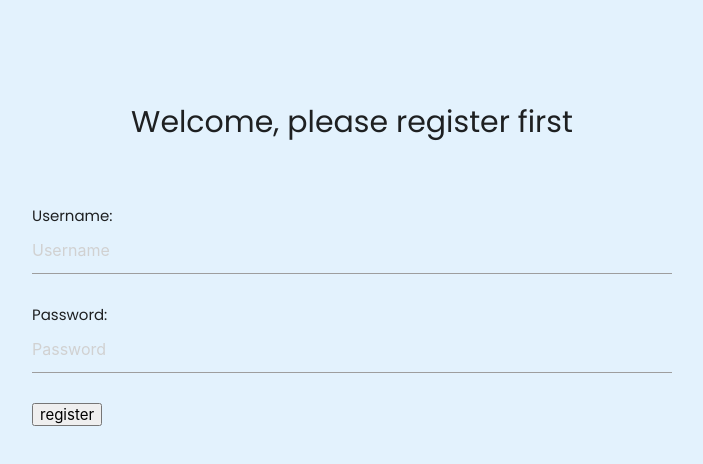
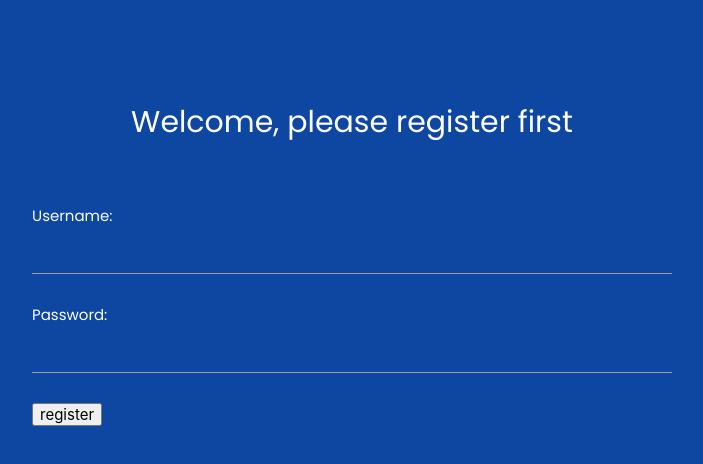
Before and after one commit to comp426-2022-spring/a99-pleione, a website: page static/registration.html in a window 1280 px wide. Shown: the whole page, without its empty margins (288-991 px from the left). Drawn offline with nearby package versions, Linux system fonts and the light colour scheme.

Commit message:
further styling

```diff
--- a/static/registration.html
+++ b/static/registration.html
@@ -27,15 +27,15 @@
     }
 </style>
 
-<body style="background-color: #e3f2fd;">
+<body style="background-color: #0d47a1; color: white;">
     <div style="width: 50%;">
         <p style="position: relative;text-align: center; font-size: 30px; bottom: 30px; font-size: 30px;">Welcome, please register first</p>
         <form action="/register" method="post">
             <!-- user input-->
             Username:<br>
-            <input type="text" name="username" placeholder="Username" required><br><br> Password:
+            <input type="text" name="username" placeholder="" required><br><br> Password:
             <br>
-            <input type="password" name="password" placeholder="Password" required><br><br>
+            <input type="password" name="password" placeholder="" required><br><br>
             <!-- submit button -->
             <input type="submit" value="register">
         </form>
```
